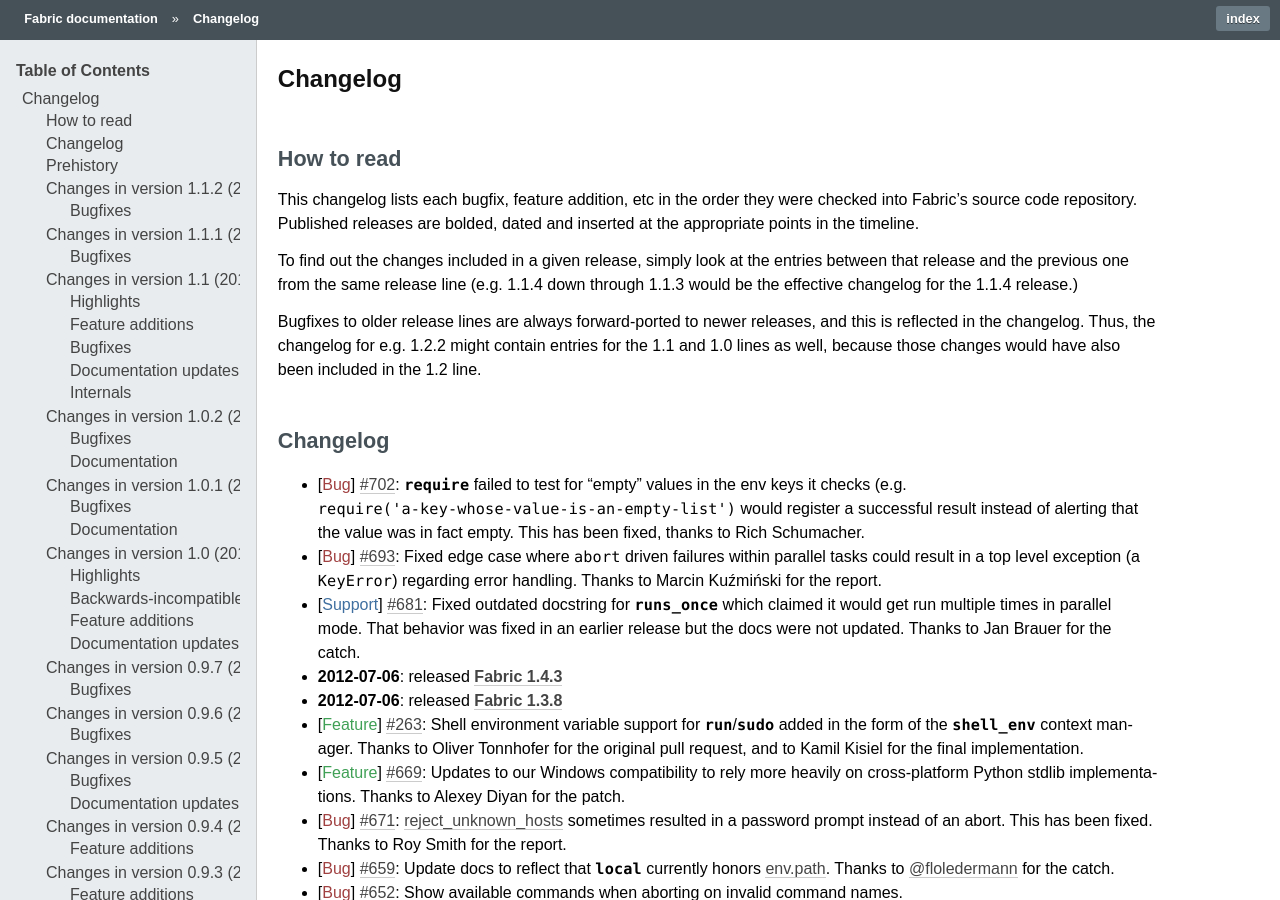
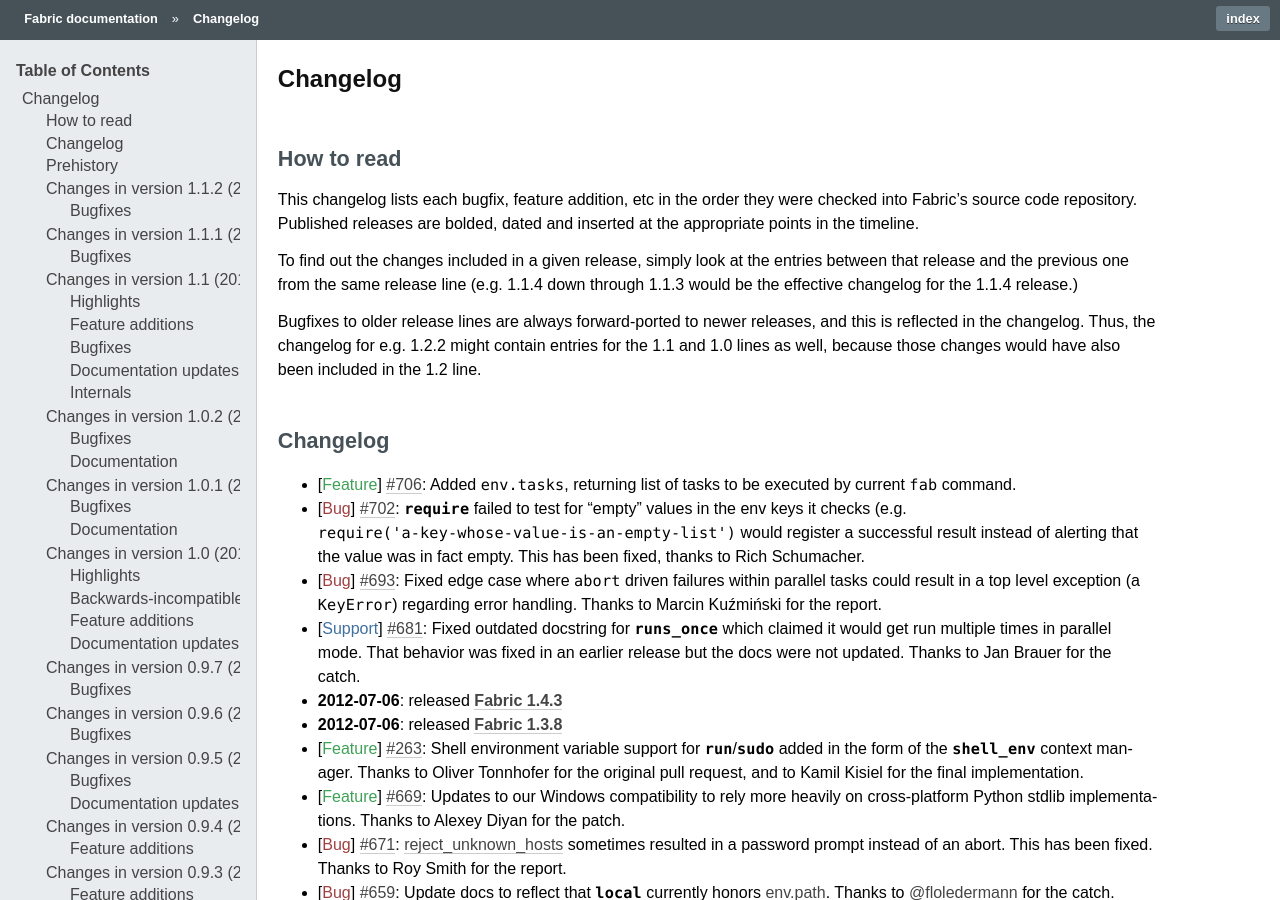
Before and after one commit to fabric/fabric, a Sphinx documentation site: the page built from docs/changelog.rst, in a window 1280 px wide and 900 px high. Built offline with Sphinx 7.4.7, drawn with Linux system fonts in a browser that asks for light colours; the version number could not be read and is left out.

Commit message:
Tasks to be executed : Changelog

```diff
--- a/docs/changelog.rst
+++ b/docs/changelog.rst
@@ -24,7 +24,8 @@
 
 Changelog
 =========
-
+* :feature:`706` Added ``env.tasks``, returning list of tasks to be executed
+  by current ``fab`` command.
 * :bug:`702` `~fabric.operations.require` failed to test for "empty" values in
   the env keys it checks (e.g.
   ``require('a-key-whose-value-is-an-empty-list')`` would register a successful
```
